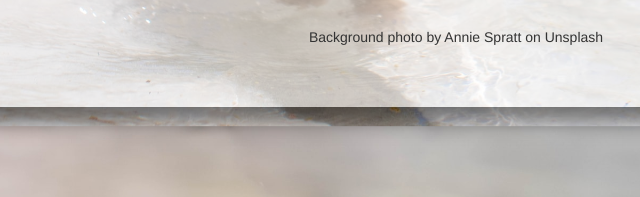
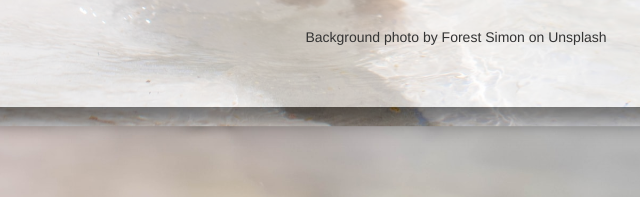
Before and after one commit to jasonkhan99/pig-dice-1, a plain HTML site: page index.html in a window 1280 px wide. Shown: the part 727-924 px from the top of the page, 184-824 px from the left. Drawn offline with Linux system fonts and the light colour scheme.

Commit message:
Correct photographer credit at end of html.
co-authored-by: Jason Khan <jasonderekkhan@gmail.com>

```diff
--- a/index.html
+++ b/index.html
@@ -46,7 +46,7 @@
         </div>
       </div>
       <div id="photographer">
-        <p>Background photo by Annie Spratt on Unsplash</p>
+        <p>Background photo by Forest Simon on Unsplash</p>
       </div>
     </div>
   </body>
```
